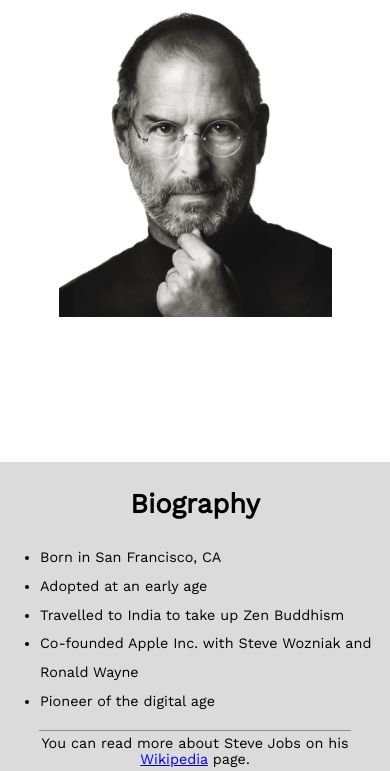
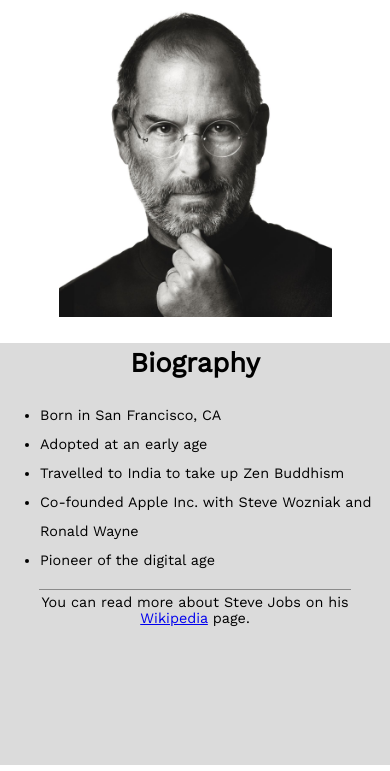
Before and after one commit to JamieVic/portfolio, a plain HTML site: page templates/tributepage.html in a window 390 px wide. Shown: the part 73-844 px from the top of the page. Drawn offline with nearby package versions, Linux system fonts and the light colour scheme.

Commit message:
Update tributepage.css

```diff
--- a/templates/tributepage.css
+++ b/templates/tributepage.css
@@ -68,8 +68,7 @@ h2 {
     }
 
     #content-wrapper {
-        position: absolute;
-        bottom: 0;
+        height: 50vh;
     }
 
     #tribute-info {
```
